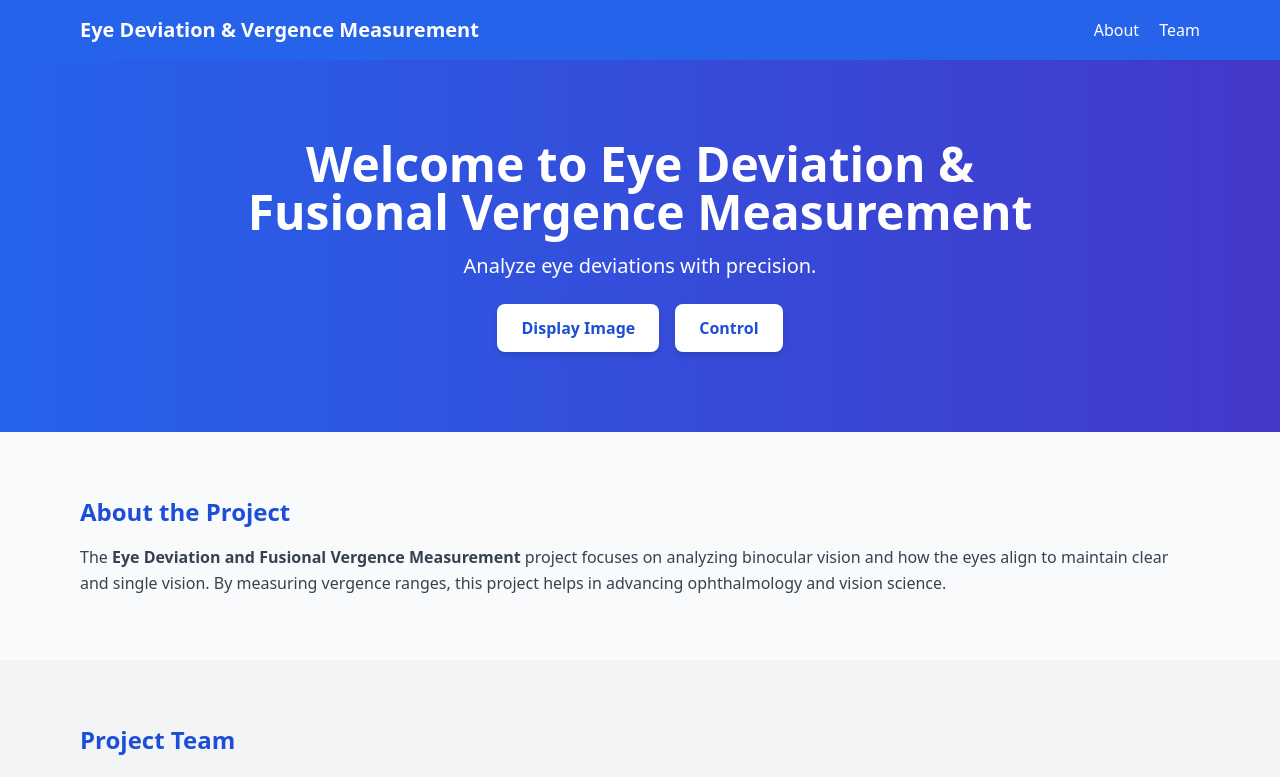
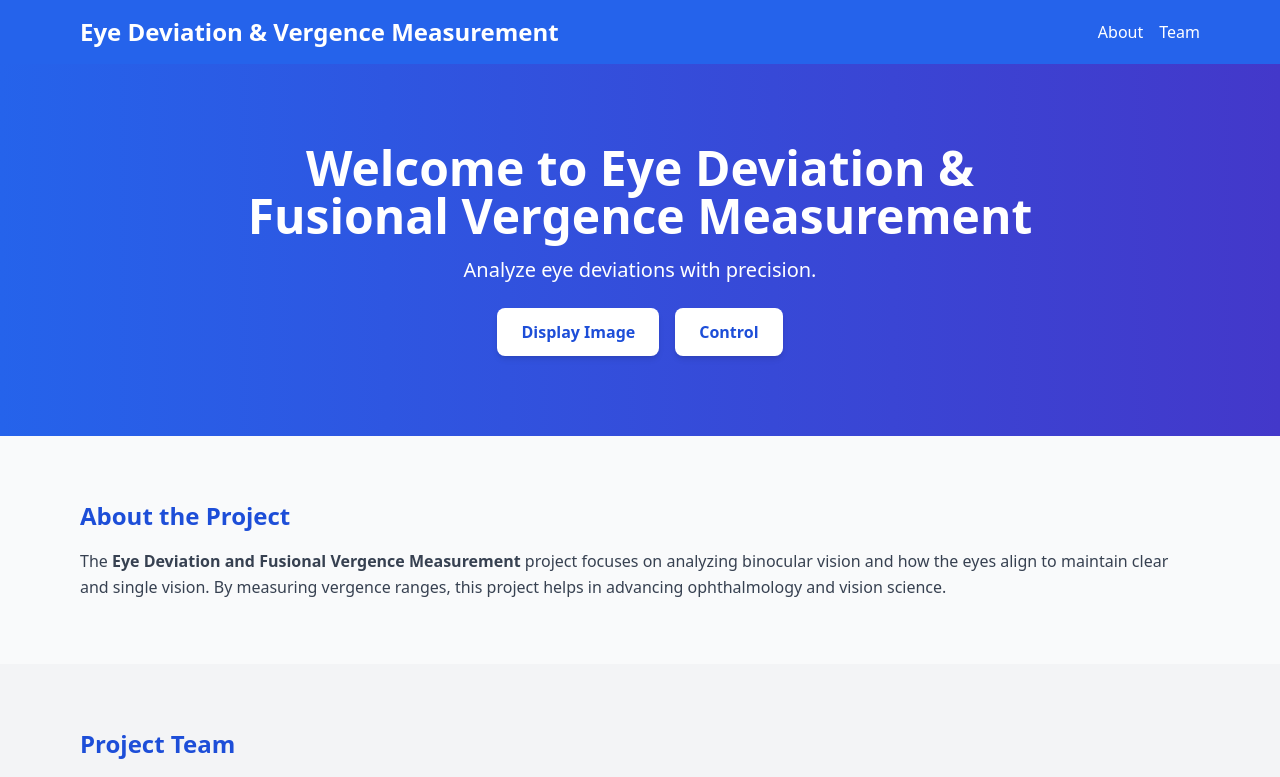
Before and after one commit to Karthikeyan200111/circlerepo, a plain HTML site: page frontend/index.html in a window 1280 px wide. Shown: the top 777 px of the page. Drawn offline with nearby package versions, Linux system fonts and the light colour scheme.

```diff
--- a/frontend/index.html
+++ b/frontend/index.html
@@ -10,11 +10,11 @@
   <body class="bg-gray-50 text-gray-900 font-sans">
     <!-- Header -->
     <header class="bg-blue-600 text-white shadow-md">
-      <div
-        class="max-w-6xl mx-auto px-4 py-4 flex justify-between items-center"
-      >
-        <h1 class="text-xl font-bold">Eye Deviation & Vergence Measurement</h1>
-        <nav class="space-x-4">
+      <div class="max-w-6xl mx-auto px-4 py-4 flex justify-between items-center">
+        <h1 class="text-lg sm:text-xl md:text-2xl font-bold">
+          Eye Deviation & Vergence Measurement
+        </h1>
+        <nav class=" flex space-x-4 text-sm md:text-base">
           <a href="#about" class="hover:underline">About</a>
           <a href="#team" class="hover:underline">Team</a>
         </nav>
```
